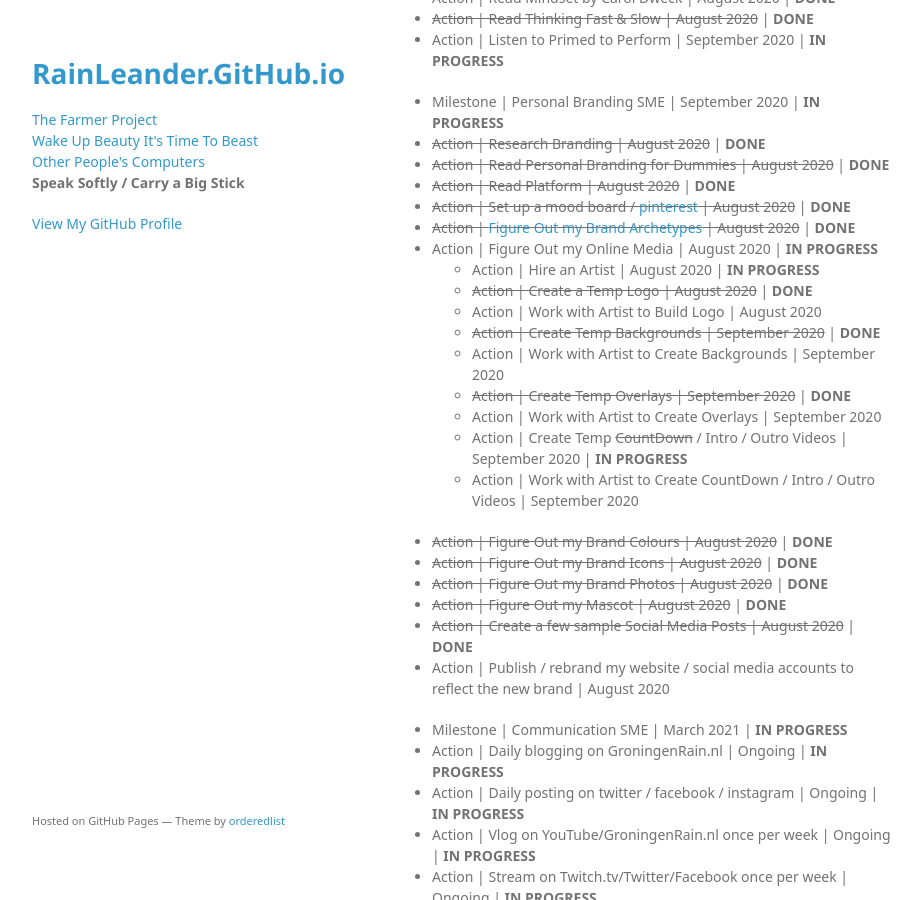
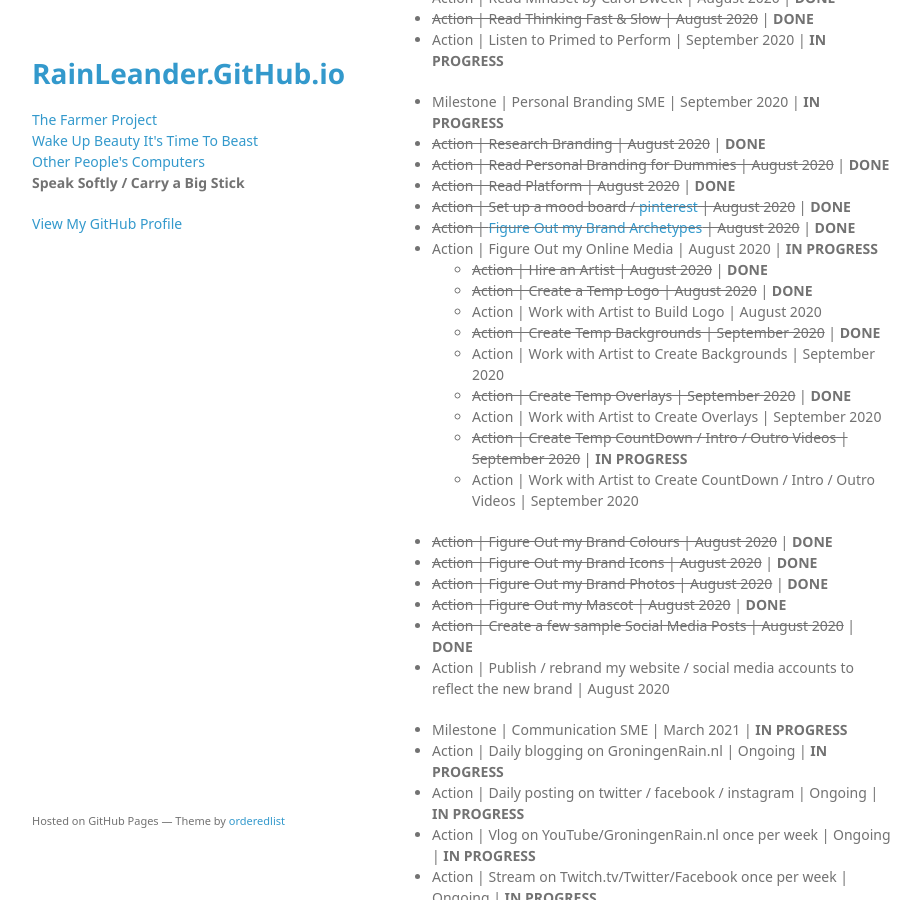
Before and after one commit to rainleander/rainleander.github.io, a Jekyll site: the page speak-softly.html, which Jekyll copies as it is, in a window 1280 px wide and 900 px high, scrolled down 465 px. Shown: the whole window, without its empty margins (178-1099 px from the left). Built offline with Jekyll 4.4.1, drawn with Linux system fonts in a browser that asks for light colours; some web fonts are replaced.

Commit message:
Update speak-softly.html

```diff
--- a/speak-softly.html
+++ b/speak-softly.html
@@ -47,14 +47,14 @@
           <li><del>Action | Set up a mood board / <a href="https://nl.pinterest.com/rainsdance/dancing-engineer/">pinterest</a> | August 2020</del> | <b>DONE</b></li>
           <li><del>Action | <a href="http://groningenrain.nl/am-i-a-creator-or-a-sage-why-not-both/">Figure Out my Brand Archetypes</a> | August 2020</del> | <b>DONE</b></li>
           <li>Action | Figure Out my Online Media | August 2020 | <b>IN PROGRESS</b></li>
-              <ul><li>Action | Hire an Artist | August 2020 | <b>IN PROGRESS</b></li>
+              <ul><li><del>Action | Hire an Artist | August 2020</del> | <b>DONE</b></li>
               <li><del>Action | Create a Temp Logo | August 2020</del> | <b>DONE</b></li>
               <li>Action | Work with Artist to Build Logo | August 2020</li>
               <li><del>Action | Create Temp Backgrounds | September 2020</del> | <b>DONE</b></li>
               <li>Action | Work with Artist to Create Backgrounds | September 2020</li>
               <li><del>Action | Create Temp Overlays | September 2020</del> | <b>DONE</b></li>
               <li>Action | Work with Artist to Create Overlays | September 2020</li>
-              <li>Action | Create Temp <del>CountDown</del> / Intro / Outro Videos | September 2020 | <b>IN PROGRESS</b></li>
+              <li><del>Action | Create Temp CountDown / Intro / Outro Videos | September 2020</del> | <b>IN PROGRESS</b></li>
               <li>Action | Work with Artist to Create CountDown / Intro / Outro Videos | September 2020</li></ul>
           <li><del>Action | Figure Out my Brand Colours | August 2020</del> | <b>DONE</b></li>
           <li><del>Action | Figure Out my Brand Icons | August 2020</del> | <b>DONE</b></li>
```
